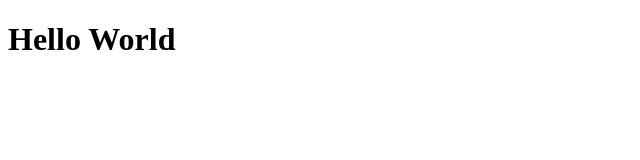
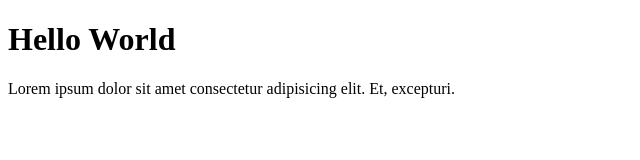
Before and after one commit to aliasgharbagheri/test, a plain HTML site: page index.html in a window 1280 px wide. Shown: the whole page, without its empty margins (0-640 px from the left). Drawn offline with Linux system fonts and the light colour scheme.

Commit message:
add paragraph to index.html

```diff
--- a/index.html
+++ b/index.html
@@ -10,5 +10,6 @@
   </head>
   <body>
     <h1>Hello World</h1>
+    <p>Lorem ipsum dolor sit amet consectetur adipisicing elit. Et, excepturi.</p>
   </body>
 </html>
```
